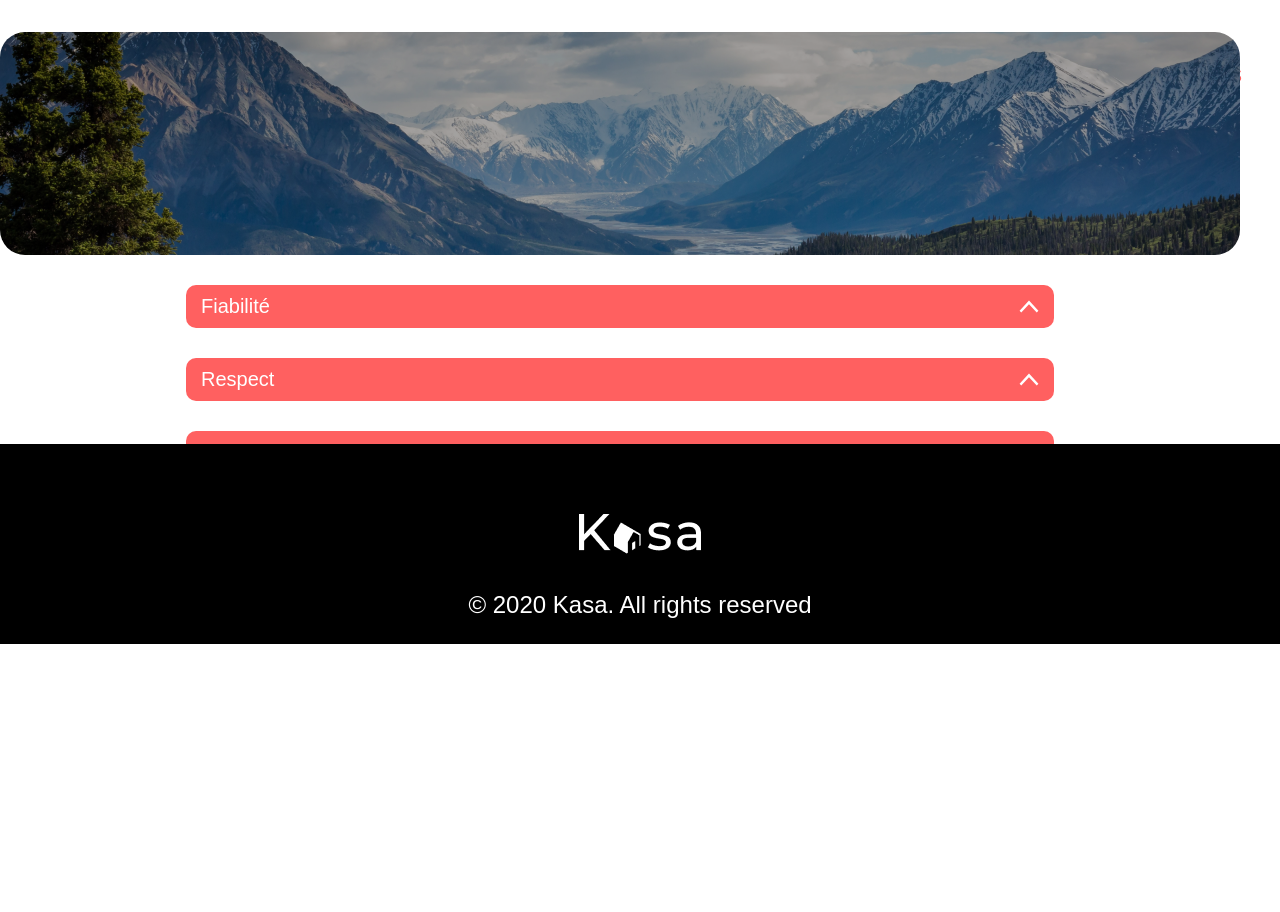
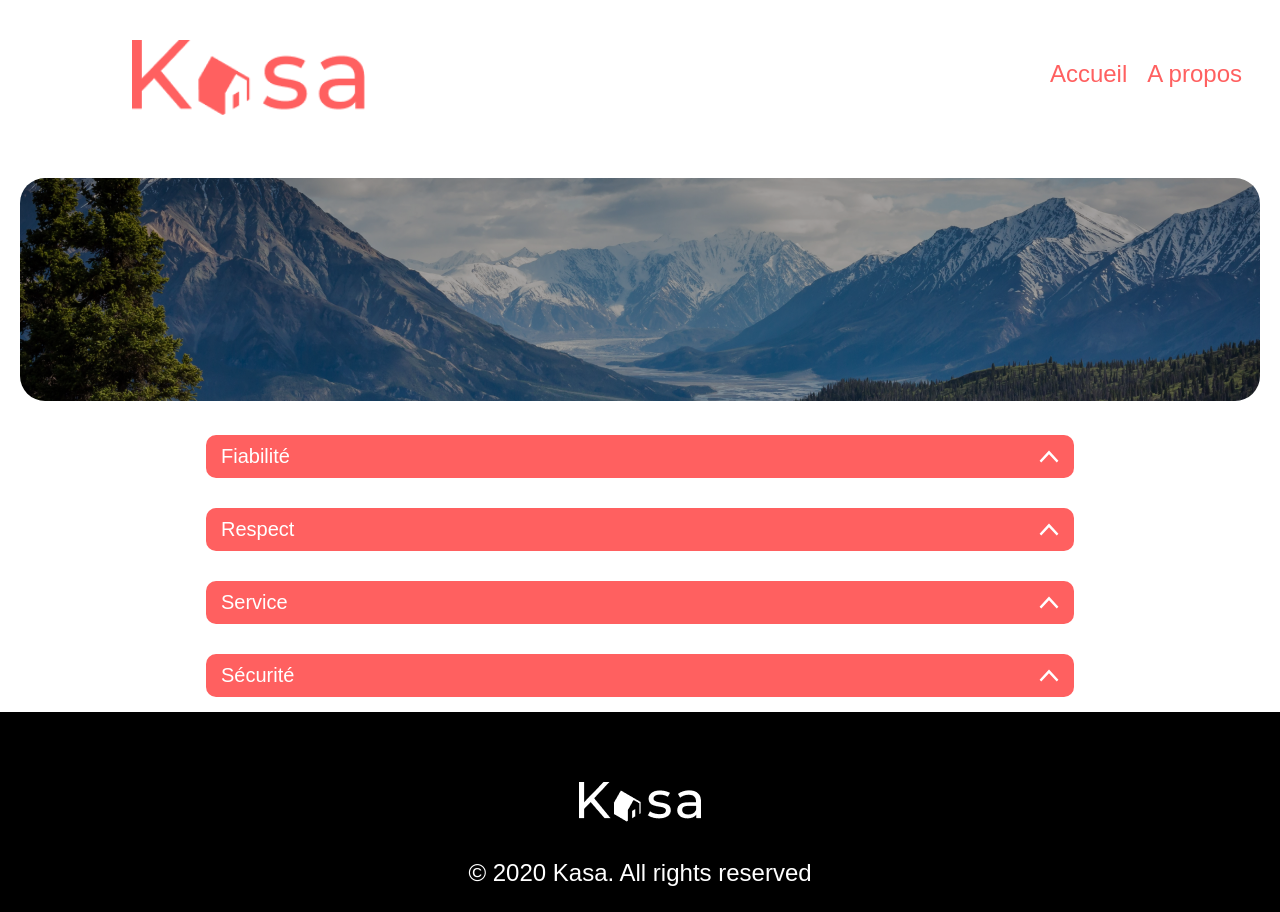
Before and after one commit to Guillaumeschmitt/P7-Kaza, a React (Create React App) app: page /about in a window 1280 px wide. Before the commit the page ends 800 px from the top, so only its background shows below. Built offline with nearby package versions, Linux system fonts and the light colour scheme.

Commit message:
resolution bug carrousel

```diff
--- a/src/pages/About/About.css
+++ b/src/pages/About/About.css
@@ -3,16 +3,8 @@
     padding: 0;
   }
 
-.about{
-
-}
 
 .ContainerBannerAbout{
     max-width: 1240px;
-    height: 223px;
-    margin-bottom: 43px;
-    display: flex;
-    flex-direction: column;
-    justify-content: center;
-
+    margin:auto;
 }
```
